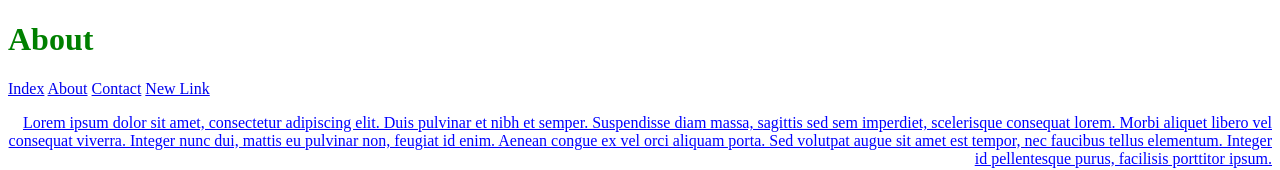
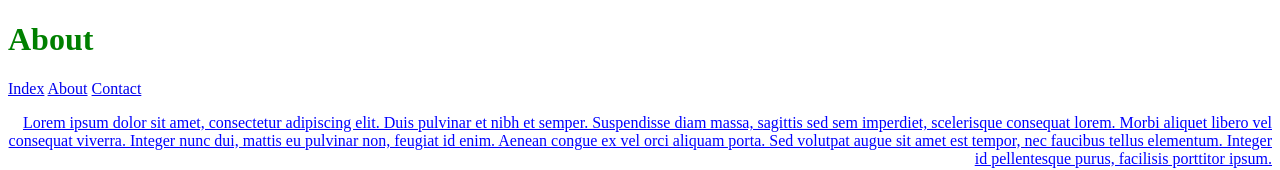
Before and after one commit to RedBeard41/SourceControlWebsite, a plain HTML site: page about.html in a window 1280 px wide. Shown: the top 170 px of the page. Drawn offline with Linux system fonts and the light colour scheme.

Commit message:
removed a link

```diff
--- a/about.html
+++ b/about.html
@@ -20,7 +20,7 @@
         <a href="index.html">Index</a>
         <a href="#">About</a>
         <a href="contact.html">Contact</a>
-        <a href="contact.html">New Link</a>
+
 
 
       </nav>
```
